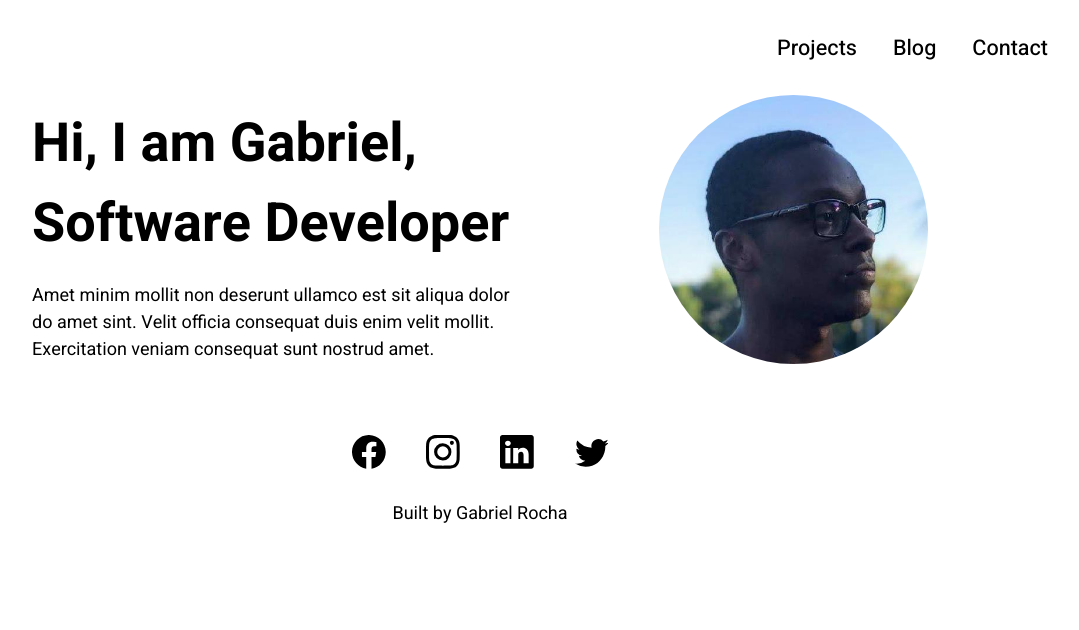
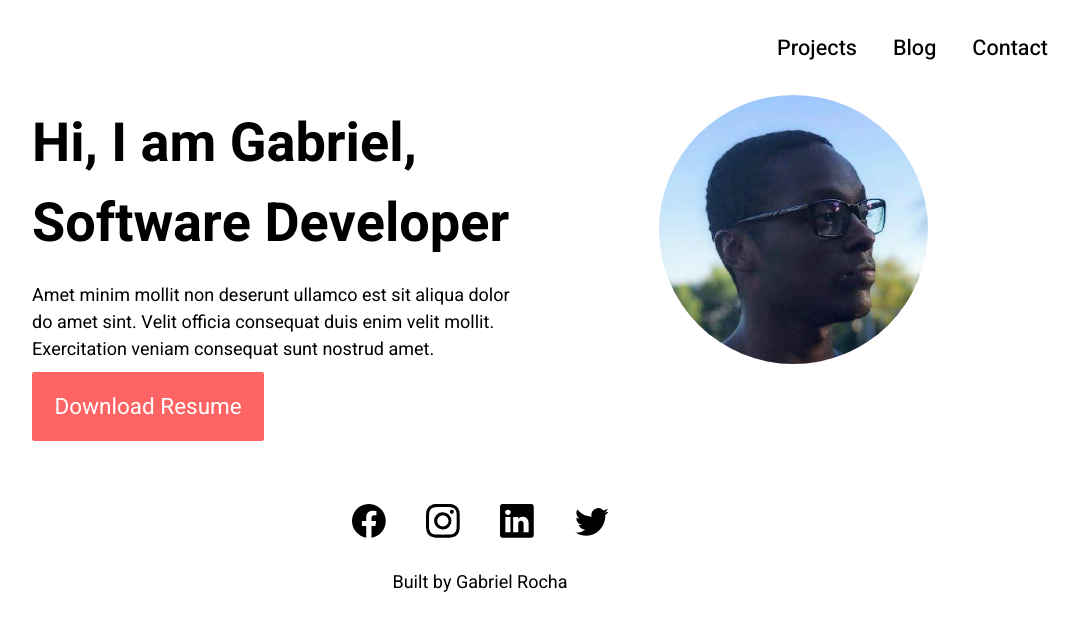
Before and after one commit to gabrielrochamd/v1, a Next.js app: page / in a window 1280 px wide. Shown: the top 630 px of the page, without its empty margins (160-1239 px from the left). Built offline with nearby package versions, Linux system fonts and the light colour scheme.

Commit message:
Add action button to presentation

```diff
--- a/src/pages/index.tsx
+++ b/src/pages/index.tsx
@@ -17,6 +17,9 @@ export default function Home() {
             <img src="/images/profile-picture.jfif" alt="Gabriel Rocha" />
           </div>
         </main>
+        <div className={styles.actionContainer}>
+          <button>Download Resume</button>
+        </div>
       </div>
     </div>
   )
--- a/src/styles/home.module.scss
+++ b/src/styles/home.module.scss
@@ -18,5 +18,16 @@
         }
       }
     }
+
+    .actionContainer {
+      button {
+        background-color: #ff6464;
+        border-radius: 0.125rem;
+        border-width: 0;
+        color: #fff;
+        font-size: 1.25rem;
+        padding: 1rem 1.25rem;
+      }
+    }
   }
 }
```
